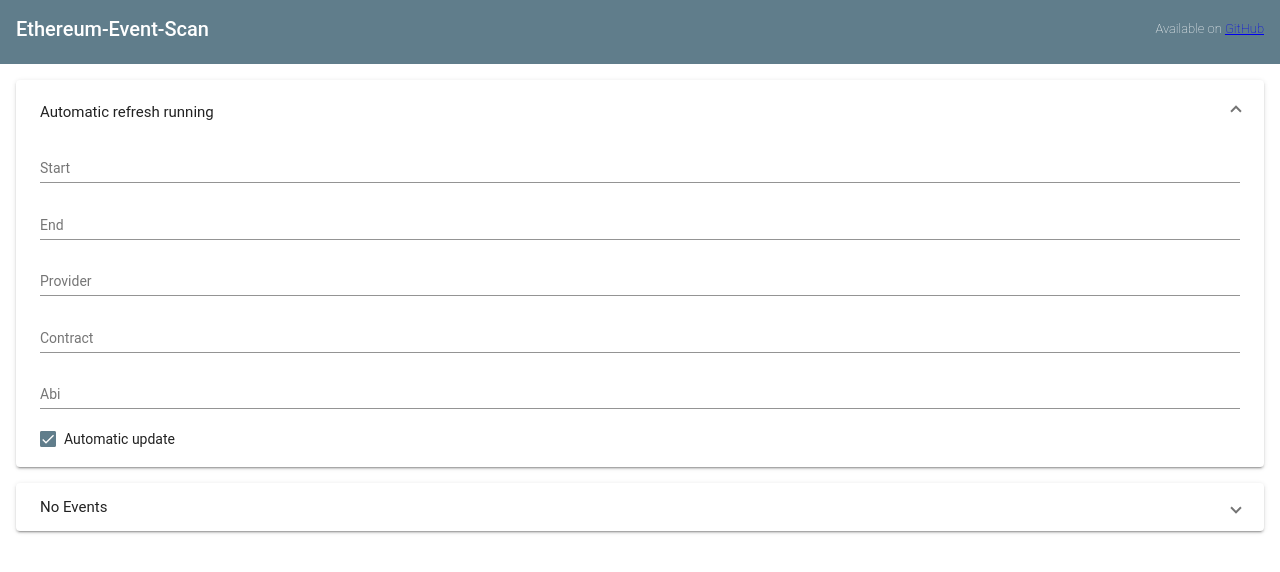
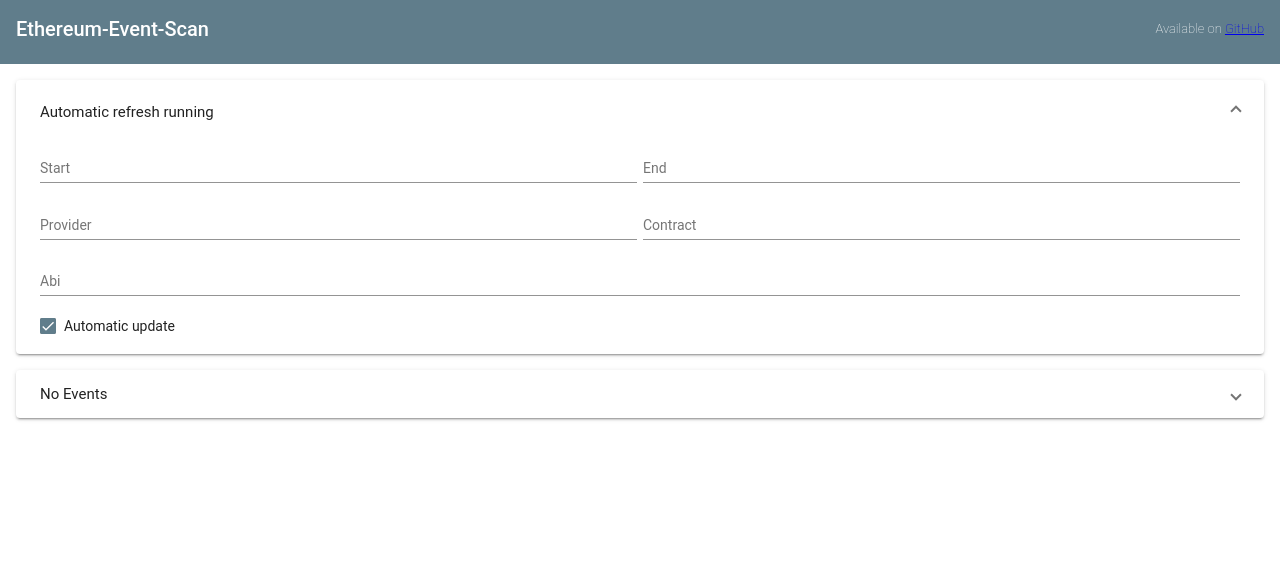
Before and after one commit to MarkusSprunck/ethereum-event-scan, an Angular app: page / in a window 1280 px wide. Shown: the top 572 px of the page. Built offline with nearby package versions, Linux system fonts and the light colour scheme; what web3 would draw is missing.

Commit message:
UI improvements (show form inputs in two columns on larger with)

```diff
--- a/package.json
+++ b/package.json
@@ -21,6 +21,7 @@
     "@angular/common": "9.0.4",
     "@angular/compiler": "9.0.4",
     "@angular/core": "9.0.4",
+    "@angular/flex-layout": "^9.0.0-beta.31",
     "@angular/forms": "9.0.4",
     "@angular/localize": "9.0.4",
     "@angular/material": "9.0.1",
@@ -32,6 +33,7 @@
     "bignumber.js": "9.0.0",
     "blockies": "0.0.2",
     "jquery": "3.4.1",
+    "json-stringify-pretty-compact": "^2.0.0",
     "ng-trim-value-accessor": "3.0.2",
     "ngx-device-detector": "1.3.20",
     "node": "12.16.1",
@@ -43,8 +45,7 @@
     "webpack": "4.41.6",
     "webpack-dev-server": "3.10.3",
     "zlib": "1.0.5",
-    "zone.js": "0.10.2",
-    "json-stringify-pretty-compact": "^2.0.0"
+    "zone.js": "0.10.2"
   },
   "devDependencies": {
     "@angular-devkit/build-angular": "0.900.4",
--- a/src/app/app.module.ts
+++ b/src/app/app.module.ts
@@ -55,6 +55,7 @@ import {HighlightSearch} from './services/highlight-search.pipe';
 import {MatTableResponsiveModule} from "./mat-table-responsive/mat-table-responsive.module";
 import {InnerComponent} from "./details/inner.component";
 import {MatListModule} from "@angular/material/list";
+import {FlexModule} from '@angular/flex-layout';
 
 @NgModule({
     declarations: [
@@ -100,7 +101,8 @@ import {MatListModule} from "@angular/material/list";
         MatOptionModule,
         MatDialogModule,
         MatTableResponsiveModule,
-        MatListModule
+        MatListModule,
+        FlexModule
     ],
     providers: [Reader, DecimalPipe, InnerComponent,
         {
--- a/src/app/settings/settings.component.css
+++ b/src/app/settings/settings.component.css
@@ -7,3 +7,11 @@ input.mat-input-element {
     font-family: Consolas, Menlo, Monaco, monospace;
     font-weight: lighter;
 }
+
+.basic-container {
+    padding: 5px;
+}
+
+.mat-form-field {
+    width: 100%;
+}
--- a/src/app/settings/settings.component.html
+++ b/src/app/settings/settings.component.html
@@ -9,34 +9,37 @@
                 <mat-panel-description></mat-panel-description>
             </mat-expansion-panel-header>
 
-            <mat-form-field style="width: 100%;">
-                <label for="startBlock"></label><input (change)="updateStartValue()" (keyup.enter)="reloadPage()" [value]="startBlock" formControlName="startBlock" id="startBlock"
-                                                       matInput placeholder="Start" type="text">
+
+            <div fxLayout="row" fxLayout.sm="column" fxLayout.xs="column">
+                <mat-form-field>
+                    <label for="startBlock"></label><input (change)="updateStartValue()" (keyup.enter)="reloadPage()" [value]="startBlock" formControlName="startBlock"
+                                                           id="startBlock" matInput placeholder="Start" type="text">
+                </mat-form-field>&nbsp;&nbsp;
+                <mat-form-field>
+                    <label for="endBlock"></label><input (change)="updateEndValue()" (keyup.enter)="reloadPage()" [value]="endBlock" formControlName="endBlock" id="endBlock"
+                                                         matInput placeholder="End" type="text">
                 </mat-form-field>
+            </div>
 
-            <mat-form-field style="width: 100%;">
-                <label for="endBlock"></label><input (change)="updateEndValue()" (keyup.enter)="reloadPage()" [value]="endBlock" formControlName="endBlock" id="endBlock" matInput
-                                                     placeholder="End" type="text">
-            </mat-form-field>
-
-            <mat-form-field style="width: 100%;">
+            <div fxLayout="row" fxLayout.sm="column" fxLayout.xs="column">
+                <mat-form-field>
                     <label for="provider"></label><input (change)="updateProviderValue()" (keyup.enter)="reloadPage()" [value]="provider" formControlName="provider" id="provider"
                                                          matInput placeholder="Provider" type="text">
-            </mat-form-field>
-
-            <mat-form-field style="width: 100%;">
+                </mat-form-field>&nbsp;&nbsp;
+                <mat-form-field>
                     <label for="contract"></label><input (change)="updateContractValue()" (keyup.enter)="reloadPage()" [value]="contract" formControlName="contract" id="contract"
                                                          matInput placeholder="Contract" type="text">
                 </mat-form-field>
+            </div>
 
 
-            <mat-form-field style="width: 100%;">
-                <label for="abi"></label><textarea (blur)="onBlurAbi()" (change)="updateABIValue()" (focus)="onFocusAbi()"
-                                                   [cdkAutosizeMaxRows]="noOfRowsAbi"  [value]="abi" appJsonFormatter cdkAutosizeMinRows="1" cdkTextareaAutosize
-                                                   formControlName="abi" id="abi" matInput placeholder="Abi" spellcheck="false" type="text"></textarea>
+            <mat-form-field>
+                <label for="abi"></label><textarea (blur)="onBlurAbi()" (change)="updateABIValue()" (focus)="onFocusAbi()" [cdkAutosizeMaxRows]="noOfRowsAbi" [value]="abi"
+                                                   appJsonFormatter cdkAutosizeMinRows="1" cdkTextareaAutosize formControlName="abi" id="abi" matInput placeholder="Abi"
+                                                   spellcheck="false" type="text"></textarea>
             </mat-form-field>
 
-            <div style="width: 100%;">
+            <div>
                 <mat-checkbox (click)="updateRefreshValue()" [(ngModel)]="refresh" [color]="'primary'" formControlName="refresh" id="refresh" layout-align="end">Automatic update
                 </mat-checkbox>
             </div>
```
Also changed, not shown: 1 other file (tests, documents, lock files or other folders). Lines whose indentation alone changed are shown as unchanged.
